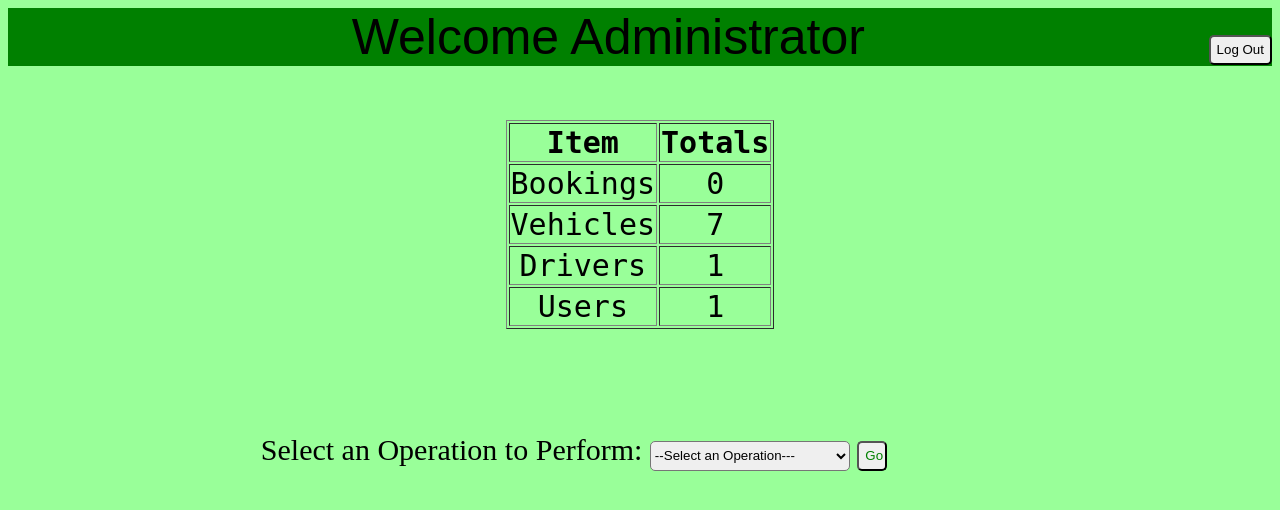
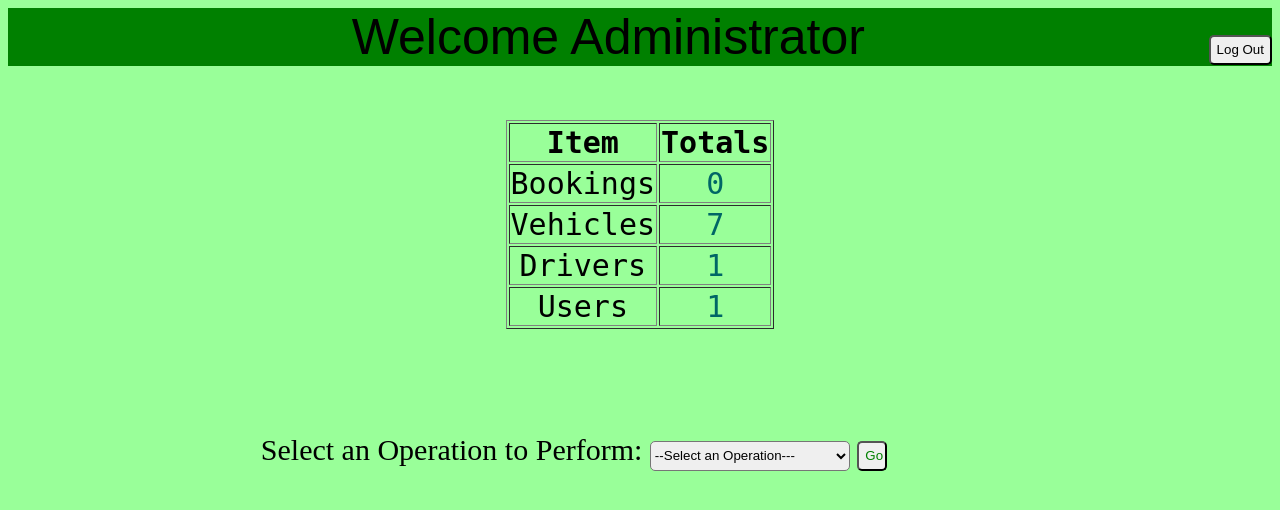
Before and after one commit to fredrickjomo/Trip-Management-System, a PHP site: page /adminpage.php in a window 1280 px wide. Shown: the top 510 px of the page. Run offline with PHP 8.4, Linux system fonts and the light colour scheme; data comes from the database, SQL or seed files in the repository; data that the repository does not hold is empty.

Commit message:
Add files via upload

```diff
--- a/usermodule.css
+++ b/usermodule.css
@@ -81,9 +81,10 @@ SignUp Page design
 
 }
 #bookings{
-    text-align: center;
     font-size: 30px;
     font-family: monospace;
+    text-align: center;
+
 }
 select{
     height: 30px;
@@ -122,6 +123,10 @@ input{
     color:red;
     text-decoration: #cc0033;
 }
+#totals{
+    color: #006666;
+}
+
 /*vehicleInfo page design*/
 .delete{
     color:red;
```
